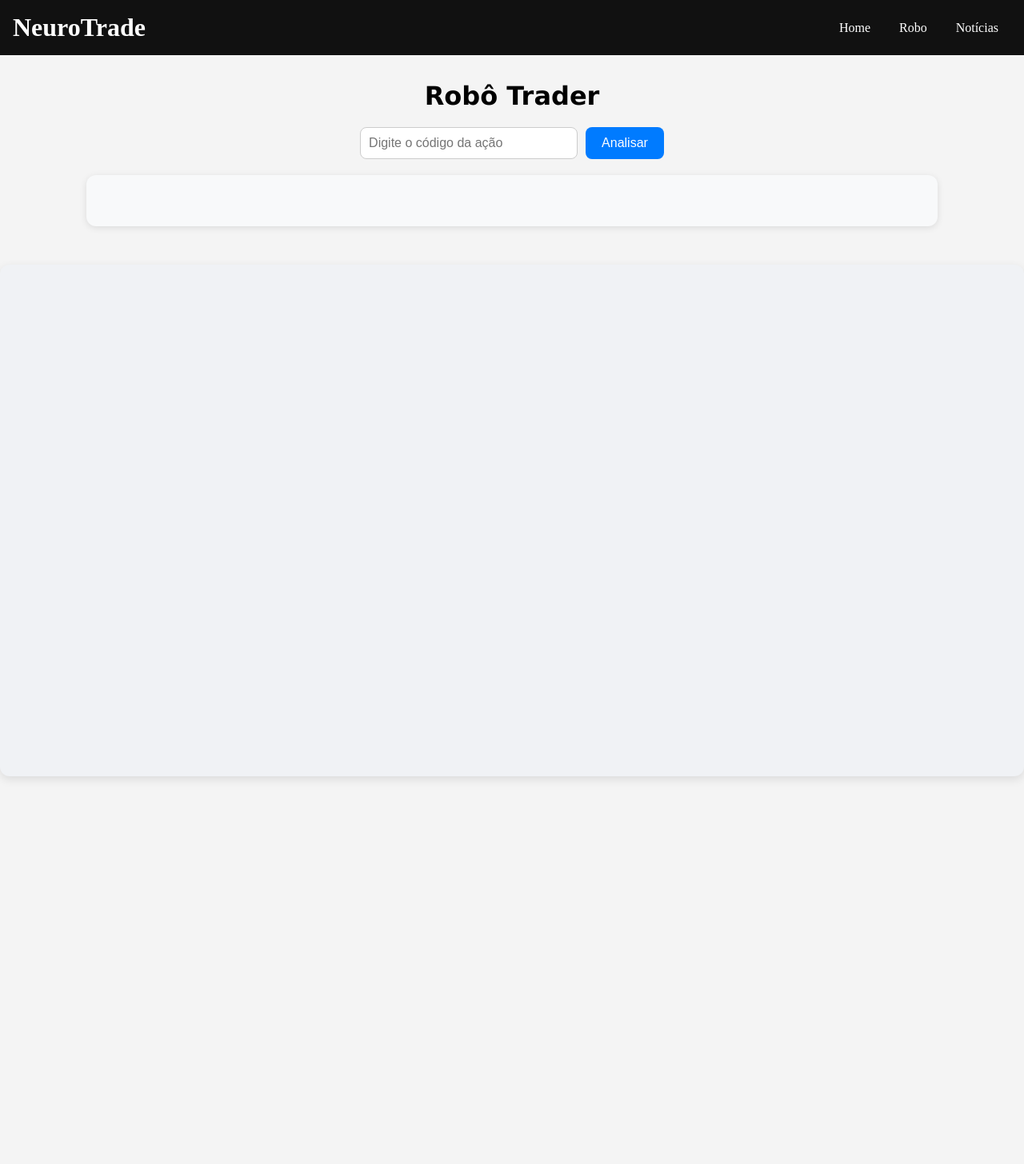
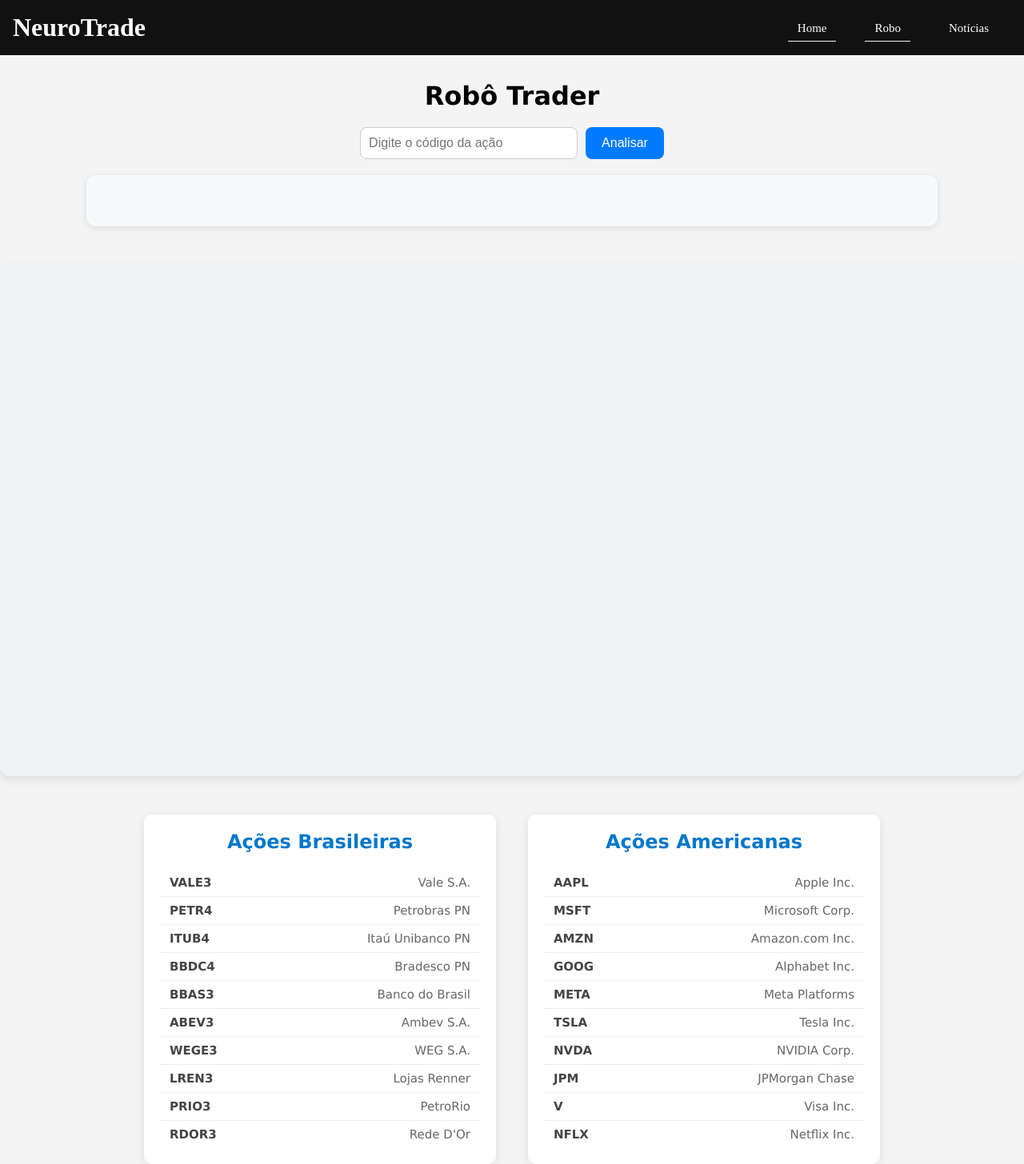
Before and after one commit to HugoBorrego/robo-trader, a Flask app: page / in a window 1280 px wide. Shown: the whole page at 80% size. Before the commit the page ends 975 px from the top, so only its background shows below. Run offline with Flask 3, Linux system fonts and the light colour scheme.

Commit message:
Update/Atualização do README, estilização de CSS

```diff
--- a/static/style.css
+++ b/static/style.css
@@ -126,6 +126,56 @@ button:hover {
     text-align: center;
 }
 
+.acoes {
+      display: flex;
+      flex-wrap: wrap;
+      justify-content: center;
+      gap: 40px;
+    }
+
+    .lista {
+      background: #fff;
+      border-radius: 10px;
+      box-shadow: 0 4px 12px rgba(0,0,0,0.1);
+      padding: 20px;
+      width: 400px;
+    }
+
+    .lista h2 {
+      text-align: center;
+      color: #0077cc;
+      margin-bottom: 20px;
+    }
+
+    ul {
+      list-style: none;
+      padding: 0;
+      margin: 0;
+      max-height: 600px;
+      overflow-y: auto;
+    }
+
+    li {
+      padding: 8px 12px;
+      border-bottom: 1px solid #eee;
+      display: flex;
+      justify-content: space-between;
+      font-size: 15px;
+    }
+
+    li:last-child {
+      border-bottom: none;
+    }
+
+    .ticker {
+      font-weight: bold;
+      color: #444;
+    }
+
+    .empresa {
+      color: #666;
+    }
+
 @media screen and (min-width: 1025px) {
     .analise {
         grid-template-columns: 1fr 1fr;
--- a/templates/index.html
+++ b/templates/index.html
@@ -58,6 +58,40 @@
         {% endif %}
     </div>
 
+    <div class="acoes">
+    <div class="lista">
+      <h2>Ações Brasileiras</h2>
+      <ul>
+        <li><span class="ticker">VALE3</span> <span class="empresa">Vale S.A.</span></li>
+        <li><span class="ticker">PETR4</span> <span class="empresa">Petrobras PN</span></li>
+        <li><span class="ticker">ITUB4</span> <span class="empresa">Itaú Unibanco PN</span></li>
+        <li><span class="ticker">BBDC4</span> <span class="empresa">Bradesco PN</span></li>
+        <li><span class="ticker">BBAS3</span> <span class="empresa">Banco do Brasil</span></li>
+        <li><span class="ticker">ABEV3</span> <span class="empresa">Ambev S.A.</span></li>
+        <li><span class="ticker">WEGE3</span> <span class="empresa">WEG S.A.</span></li>
+        <li><span class="ticker">LREN3</span> <span class="empresa">Lojas Renner</span></li>
+        <li><span class="ticker">PRIO3</span> <span class="empresa">PetroRio</span></li>
+        <li><span class="ticker">RDOR3</span> <span class="empresa">Rede D'Or</span></li>
+      </ul>
+    </div>
+
+    <div class="lista">
+      <h2>Ações Americanas</h2>
+      <ul>
+        <li><span class="ticker">AAPL</span> <span class="empresa">Apple Inc.</span></li>
+        <li><span class="ticker">MSFT</span> <span class="empresa">Microsoft Corp.</span></li>
+        <li><span class="ticker">AMZN</span> <span class="empresa">Amazon.com Inc.</span></li>
+        <li><span class="ticker">GOOG</span> <span class="empresa">Alphabet Inc.</span></li>
+        <li><span class="ticker">META</span> <span class="empresa">Meta Platforms</span></li>
+        <li><span class="ticker">TSLA</span> <span class="empresa">Tesla Inc.</span></li>
+        <li><span class="ticker">NVDA</span> <span class="empresa">NVIDIA Corp.</span></li>
+        <li><span class="ticker">JPM</span> <span class="empresa">JPMorgan Chase</span></li>
+        <li><span class="ticker">V</span> <span class="empresa">Visa Inc.</span></li>
+        <li><span class="ticker">NFLX</span> <span class="empresa">Netflix Inc.</span></li>
+      </ul>
+    </div>
+  </div>
+
 </body>
 
 </html>
--- a/utils/fetch_data.py
+++ b/utils/fetch_data.py
@@ -3,5 +3,5 @@ import yfinance as yf
 # Função para buscar dados
 def get_data(ticker):
     stock = yf.Ticker(ticker)
-    df = stock.history(period="6mo")
+    df = stock.history(period="12mo")
     return df
```
Also changed, not shown: README.md.
